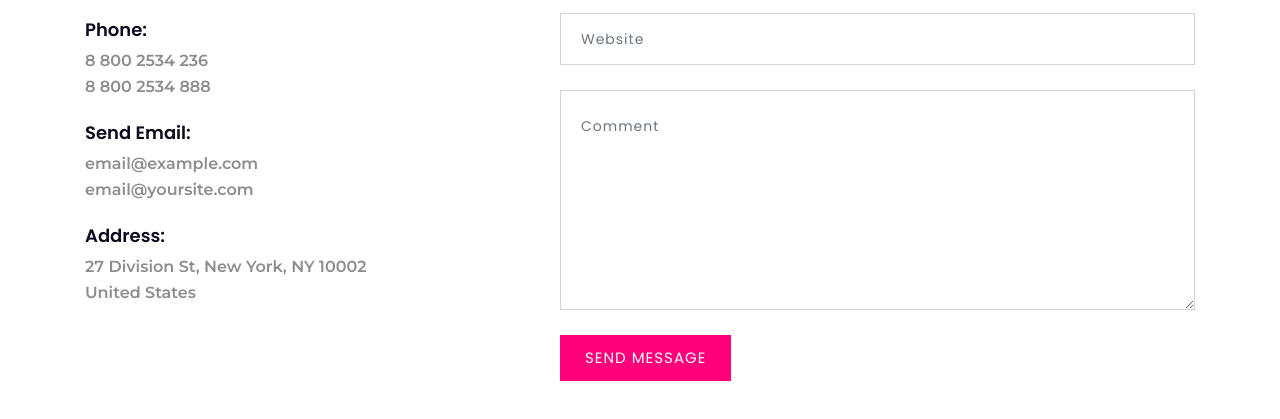
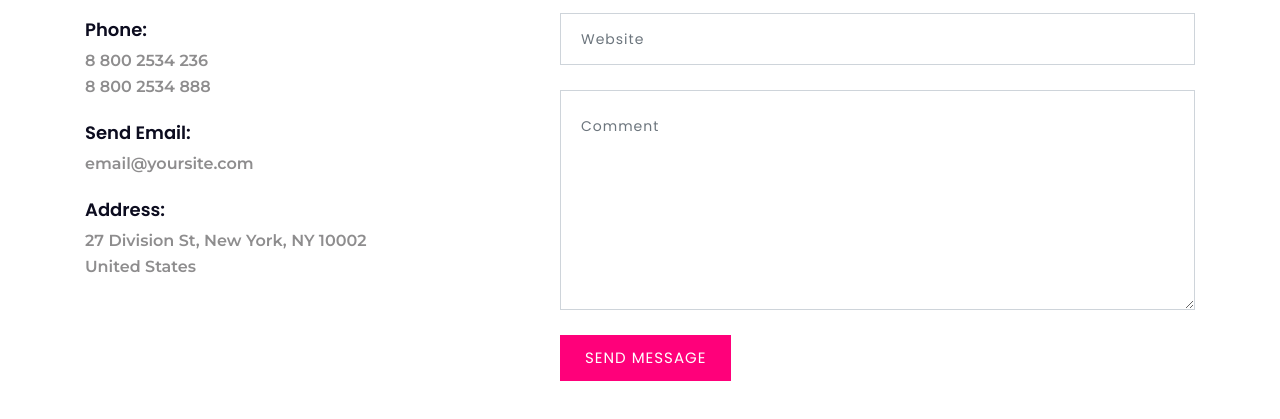
Before and after one commit to aichallengers/aichallengers.github.io, a plain HTML site: page contact.html in a window 1280 px wide. Shown: the part 659-1078 px from the top of the page. Drawn offline with Linux system fonts and the light colour scheme.

Commit message:
Update contact.html

```diff
--- a/contact.html
+++ b/contact.html
@@ -116,7 +116,6 @@
             </div>
             <div class="single-contact-details">
               <h5>Send Email:</h5>
-              <p>email@example.com</p>
               <p>email@yoursite.com</p>
             </div>
             <div class="single-contact-details">
```
